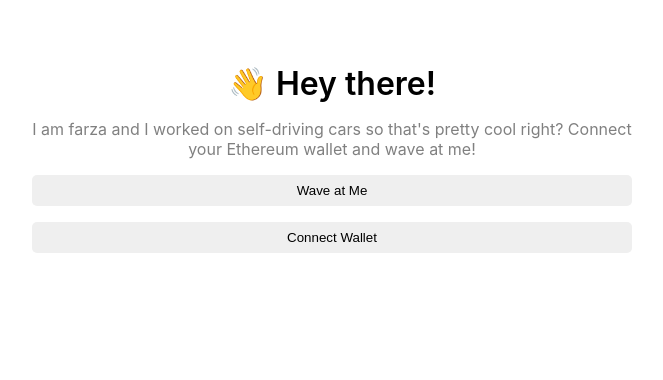
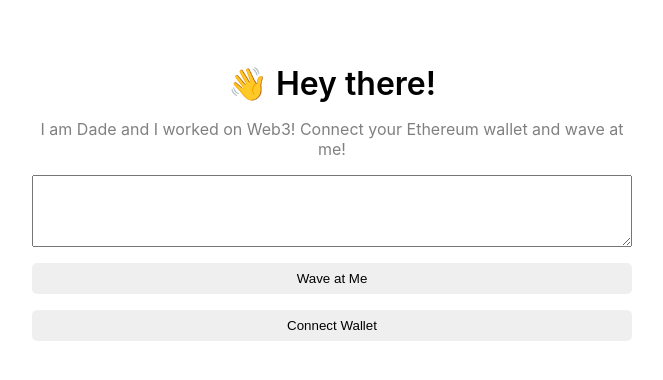
Before and after one commit to dade-ca/wave-portal-ui, a React (Create React App) app: page / in a window 1280 px wide. Shown: the top 380 px of the page, without its empty margins (308-971 px from the left). Built offline with nearby package versions, Linux system fonts and the light colour scheme.

Commit message:
Support message input

```diff
--- a/src/App.css
+++ b/src/App.css
@@ -30,5 +30,12 @@
   padding: 8px;
   border: 0;
   border-radius: 5px;
+}
 
+.waveMessage {
+  text-align: center;
+  font-size: 1.5rem;
+  color: gray;
+  margin-top: 16px;
+  padding: 8px;
 }
--- a/src/App.js
+++ b/src/App.js
@@ -5,6 +5,7 @@ import abi from "./utils/WavePortal.json";
 
 const App = () => {
   const [currentAccount, setCurrentAccount] = useState("");
+  const [waveMessage, setWaveMessage] = useState("");
   const [allWaves, setAllWaves] = useState([]);
   const contractAddress = "0x7C7ebb858a5c2b2B93CCAf8Da3155D84A97d9929";
   const contractABI = abi.abi;
@@ -78,7 +79,7 @@ const App = () => {
         /*
          * Execute the actual wave from your smart contract
          */
-        const waveTxn = await wavePortalContract.wave("this is a message");
+        const waveTxn = await wavePortalContract.wave(waveMessage);
         console.log("Mining...", waveTxn.hash);
 
         await waveTxn.wait();
@@ -149,9 +150,15 @@ const App = () => {
         <div className="header">👋 Hey there!</div>
 
         <div className="bio">
-          I am farza and I worked on self-driving cars so that's pretty cool
-          right? Connect your Ethereum wallet and wave at me!
+          I am Dade and I worked on Web3! Connect your Ethereum wallet and wave
+          at me!
         </div>
+
+        <textarea
+          className="waveMessage"
+          value={waveMessage}
+          onChange={(event) => setWaveMessage(event.target.value)}
+        />
 
         <button className="waveButton" onClick={wave}>
           Wave at Me
```
